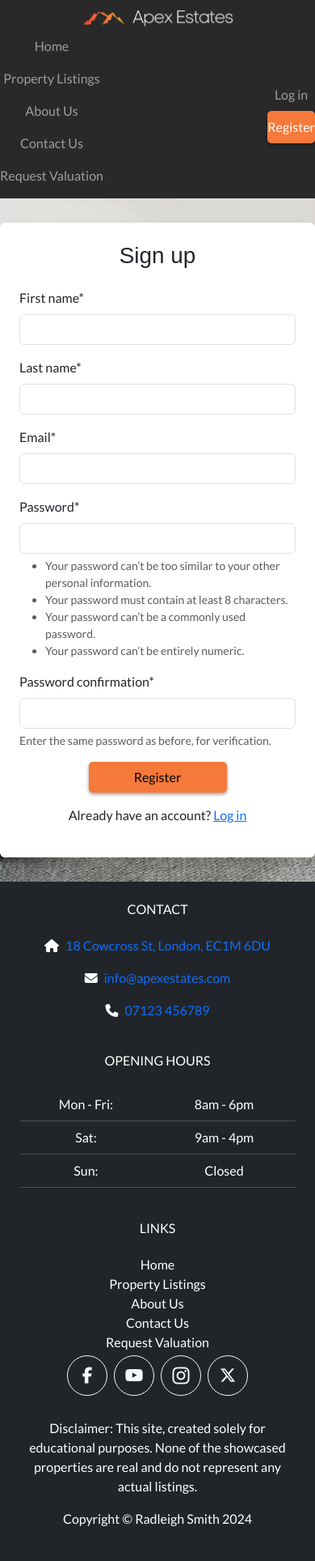
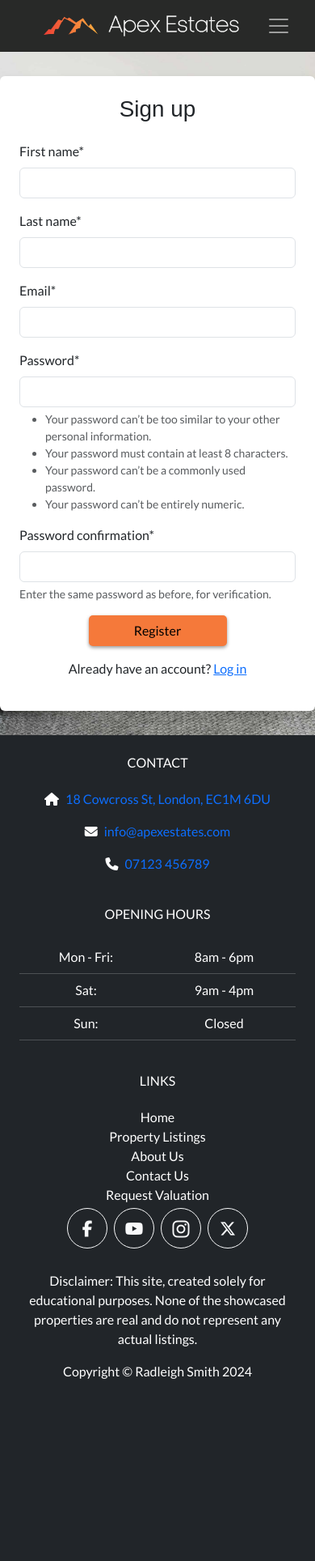
Before and after one commit to RadleighSmith/apex-estates, a Django app: page /sign_up/ in a window 390 px wide. Shown: the whole page at 81% size. After the commit the page ends 1703 px from the top, so only its background shows below. Run offline with Django 4.2, Linux system fonts and the light colour scheme; some libraries are stand-ins or nearby versions.

Commit message:
Add responsive navbar

```diff
--- a/static/css/style.css
+++ b/static/css/style.css
@@ -101,10 +101,19 @@ h2 {
 }
 
 #navbar-logo {
-    width: 50%;
-    height: auto;
+    width: 100%;
+    max-width: 350px
 }
 
+.offcanvas-img {
+    width: 80%;
+}
+
+.sidebar {
+    background-color: var(--call-to-action);
+}
+
+/* Navbar Media Queries */
 
 /* Footer */
 
--- a/templates/base.html
+++ b/templates/base.html
@@ -12,7 +12,7 @@
 
     <title>Apex Estates | {% block title %}{% endblock %}</title>
 </head>
-<body class="d-flex flex-column min-vh-100">
+<body class="min-vh-100">
 
     <!-- Navbar -->
     {% include 'header.html' %}
--- a/templates/header.html
+++ b/templates/header.html
@@ -1,38 +1,64 @@
 {% load static %}
 
-<nav class="navbar navbar-expand-lg navbar-dark {% if request.path == '/' %}navbar-home{% else %}navbar-colour{% endif %}">
-    <div class="container-fluid">
+<nav
+    class="navbar navbar-expand-xl navbar-dark {% if request.path == '/' %}navbar-home{% else %}navbar-colour{% endif %}">
+    <div class="container-fluid text-center mx-5">
+        <div class="col-xl-4 col-11 d-flex justify-content-start">
             <!-- Logo -->
-        <div class="col-md-4 text-center">
-            <a href="/">
-                <img id="navbar-logo" src="{% static 'images/apex-logo-coloured.png' %}" alt="Apex Estates Logo">
-            </a>
+            <a class="navbar-brand" href="/"><img id="navbar-logo" src="{% static 'images/apex-logo-coloured.png' %}"
+                    alt="Apex Estates Logo"></a>
         </div>
-        <!-- Center Nav Links -->
-        <div class="col-md-4 text-center">
-            <ul class="navbar-nav justify-content-center">
+        <div class="col-xl-8 col-1">
+
+            <!-- Toggle Button -->
+            <button class="navbar-toggler shadow-none border-0" type="button" data-bs-toggle="offcanvas"
+                data-bs-target="#offcanvasDarkNavbar" aria-controls="offcanvasDarkNavbar">
+                <span class="navbar-toggler-icon"></span>
+            </button>
+
+            <!-- Sidebar -->
+            <div class="offcanvas offcanvas-end text-bg-dark" tabindex="-1" id="offcanvasDarkNavbar"
+                aria-labelledby="offcanvasDarkNavbarLabel">
+
+                <!-- Sidebar Logo -->
+                <div class="offcanvas-header">
+                    <img class="offcanvas-img" id="offcanvasDarkNavbarLabel"
+                        src="{% static 'images/apex-logo-white.png' %}"></img>
+                    <button type="button" class="btn-close btn-close-white shadow-none" data-bs-dismiss="offcanvas"
+                        aria-label="Close"></button>
+                </div>
+
+                <!-- Sidebar Body -->
+                <div class="offcanvas-body">
+                    <ul class="navbar-nav justify-content-end">
                         <li class="nav-item">
                             <a class="nav-link {% if request.path == '/' %}active{% endif %}" href="/">Home</a>
                         </li>
                         <li class="nav-item">
-                    <a class="nav-link {% if request.path == '/property_listings/' %}active{% endif %}" href="/property_listings">Property Listings</a>
+                            <a class="nav-link {% if request.path == '/property_listings/' %}active{% endif %}"
+                                href="/property_listings">Property Listings</a>
                         </li>
                         <li class="nav-item">
-                    <a class="nav-link {% if request.path == '/about_us/' %}active{% endif %}" href="/about_us">About Us</a>
+                            <a class="nav-link {% if request.path == '/about_us/' %}active{% endif %}"
+                                href="/about_us">About Us</a>
                         </li>
                         <li class="nav-item">
-                    <a class="nav-link {% if request.path == '/contact_us/' %}active{% endif %}" href="/contact_us">Contact Us</a>
+                            <a class="nav-link {% if request.path == '/contact_us/' %}active{% endif %}"
+                                href="/contact_us">Contact Us</a>
                         </li>
                         <li class="nav-item">
-                    <a class="nav-link {% if request.path == '/request_valuation/' %}active{% endif %}" href="#">Request Valuation</a>
+                            <a class="nav-link {% if request.path == '/request_valuation/' %}active{% endif %}"
+                                href="#">Request Valuation</a>
                         </li>
                     </ul>
-        </div>
-         <!-- Right Auth Links -->
-        <div class="col-md-4 d-flex justify-content-center align-items-center text-center">
+
+                    <!-- User Auth -->
+                    {% if user.is_authenticated %}
+                    <span class="navbar-text">Logged in as | {{user.first_name}}</span>
+                    {% endif %}
+                    <div class="d-flex justify-content-center align-items-center gap-3 mt-auto">
                         <ul class="navbar-nav">
                             {% if user.is_authenticated %}
-                <span class="navbar-text">Logged in as {{user.first_name}} | </span>
                             <li class="nav-item">
                                 <a class="nav-link" href="/logout">Logout</a>
                             </li>
@@ -42,7 +68,7 @@
                             </li>
                             {% if user.is_superuser or user.is_staff %}
                             <li class="nav-item">
-                    <a class="nav-link nav-link call-to-action ms-2" href="/admin">Admin</a>
+                                <a class="nav-link nav-link call-to-action" href="/admin">Admin</a>
                             </li>
                             {% endif %}
                             {% else %}
@@ -57,4 +83,7 @@
                         </ul>
                     </div>
                 </div>
+            </div>
+        </div>
+    </div>
 </nav>
```
Also changed, not shown: static/images/apex-logo-white.png (added). Lines whose indentation alone changed are shown as unchanged.
